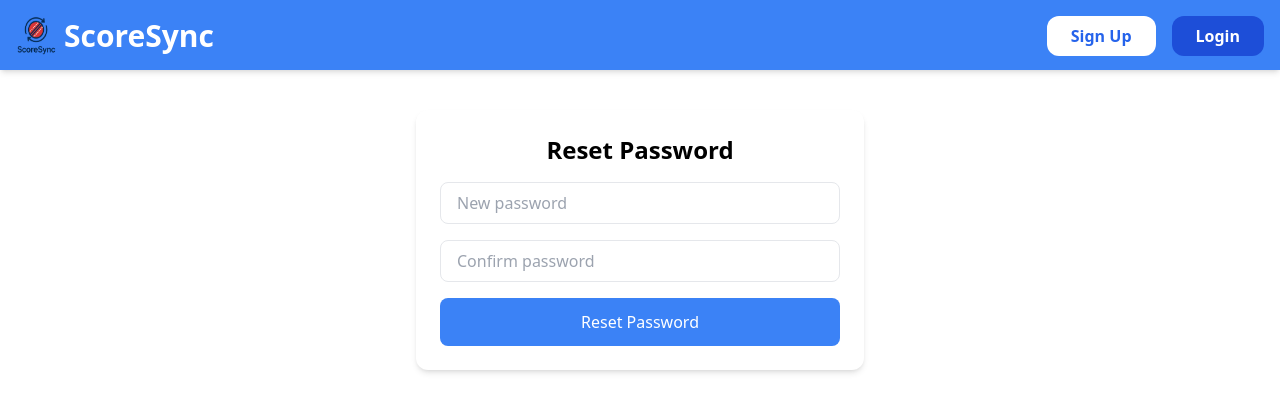
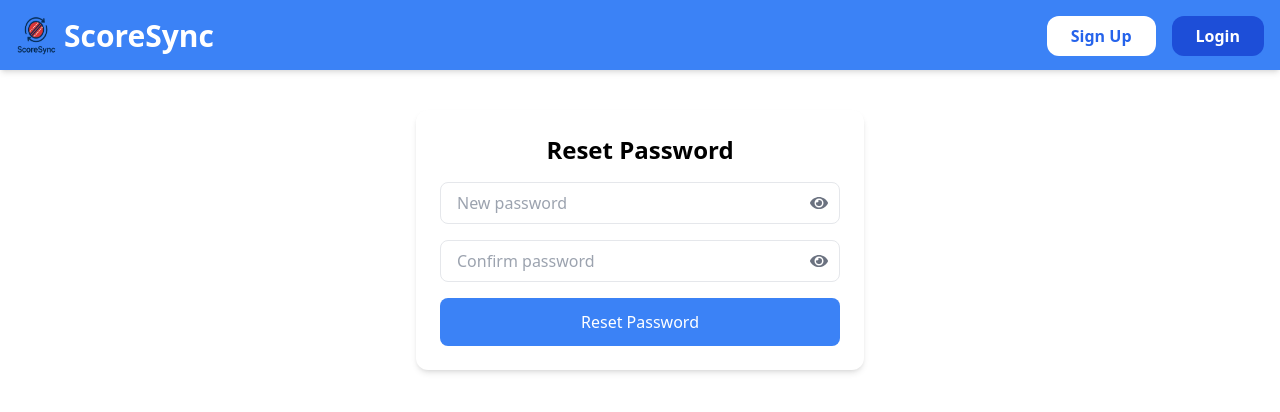
Before and after one commit to rahuldev9/ScoreSync, a React (Create React App) app in the folder client/: page /reset-password/1 in a window 1280 px wide. Shown: the top 412 px of the page. Built offline with nearby package versions, Linux system fonts and the light colour scheme.

Commit message:
Update ResetPassword.js

```diff
--- a/client/src/Components/ResetPassword.js
+++ b/client/src/Components/ResetPassword.js
@@ -1,6 +1,7 @@
 import React, { useState } from "react";
 import axios from "axios";
 import { useNavigate, useParams } from "react-router-dom";
+import { FaEye, FaEyeSlash } from "react-icons/fa"
 
 const ResetPassword = () => {
   const { token } = useParams();
@@ -9,6 +10,8 @@ const ResetPassword = () => {
   const [message, setMessage] = useState("");
   const [error, setError] = useState("");
   const [loading, setLoading] = useState(false);
+  const [showEnteredPassword, setShowEnteredPassword] = useState(false);
+  const [showConfirmPassword, setShowConfirmPassword] = useState(false);
   const navigate = useNavigate()
   const handleReset = async (e) => {
     e.preventDefault();
@@ -41,22 +44,39 @@ const ResetPassword = () => {
     <div className="max-w-md mx-auto p-6 mt-10 bg-white rounded-xl shadow-md">
       <h2 className="text-2xl font-bold mb-4 text-center">Reset Password</h2>
       <form onSubmit={handleReset} className="space-y-4">
+
+        <div className="relative w-full">
       <input
-          type="password"
+        type={showEnteredPassword ? "text" : "password"}
         value={password}
         onChange={(e) => setPassword(e.target.value)}
         placeholder="New password"
-          className="w-full px-4 py-2 border rounded-lg focus:outline-none focus:ring-2 focus:ring-blue-400"
+        className="w-full px-4 py-2 pr-10 border rounded-lg focus:outline-none focus:ring-2 focus:ring-blue-400"
         required
       />
+      <span
+        onClick={() => setShowEnteredPassword((prev) => !prev)}
+        className="absolute right-3 top-1/2 transform -translate-y-1/2 text-gray-500 cursor-pointer"
+      >
+        {showEnteredPassword ? <FaEyeSlash size={18} /> : <FaEye size={18} />}
+      </span>
+    </div>
+        <div className="relative w-full">
       <input
-          type="password"
+        type={showConfirmPassword ? "text" : "password"}
         value={confirmPassword}
         onChange={(e) => setConfirmPassword(e.target.value)}
         placeholder="Confirm password"
-          className="w-full px-4 py-2 border rounded-lg focus:outline-none focus:ring-2 focus:ring-blue-400"
+        className="w-full px-4 py-2 pr-10 border rounded-lg focus:outline-none focus:ring-2 focus:ring-blue-400"
         required
       />
+      <span
+        onClick={() => setShowConfirmPassword((prev) => !prev)}
+        className="absolute right-3 top-1/2 transform -translate-y-1/2 text-gray-500 cursor-pointer"
+      >
+        {showConfirmPassword ? <FaEyeSlash size={18} /> : <FaEye size={18} />}
+      </span>
+    </div>
         <button
             type="submit"
             disabled={loading}
```
Lines whose indentation alone changed are shown as unchanged.
